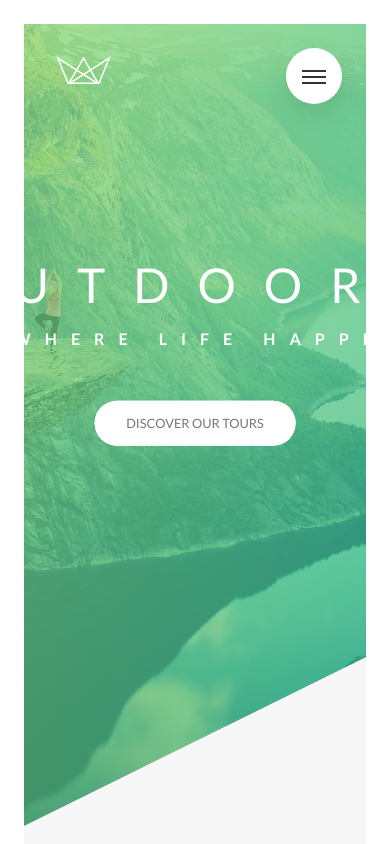
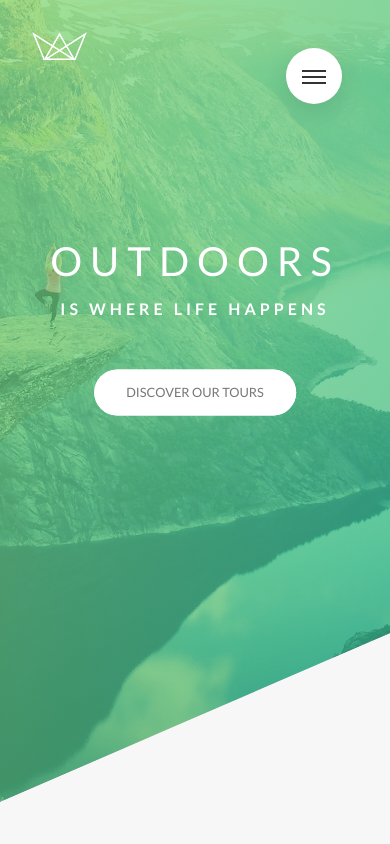
Before and after one commit to Harkindey/Natours-React, a React app: page / in a window 390 px wide. Shown: the top 844 px of the page. Built offline with nearby package versions, Linux system fonts and the light colour scheme.

Commit message:
Typography in Mobile

```diff
--- a/src/sass/abstract/_mixins.scss
+++ b/src/sass/abstract/_mixins.scss
@@ -25,9 +25,15 @@
  - tab-port
  - tab-land
 - big-desktop
+
+ORDER: Base + typography > general layout + grid > page layout > components
+
+1em  = 16px
 */
 
+
 @mixin respond($breakpoint) {
+
 	//600px
 	@if $breakpoint==phone {
 		@media (max-width: 37.5em) {
--- a/src/sass/base/_base.scss
+++ b/src/sass/base/_base.scss
@@ -27,4 +27,9 @@ html {
 
 body {
 	box-sizing: border-box;
+	padding: 3rem;
+
+	@include respond(tab-port) {
+		padding: 0;
+	}
 }
--- a/src/sass/base/_typography.scss
+++ b/src/sass/base/_typography.scss
@@ -4,7 +4,6 @@ body {
   /* font-size: 16px; */
   line-height: 1.7;
   color: $color-grey-dark;
-  padding: 3rem;
 }
 
 .heading-primary {
@@ -12,6 +11,9 @@ body {
   text-transform: uppercase;
   backface-visibility: hidden;
   margin-bottom: 6rem;
+
+
+
   &--main {
     display: block;
     font-size: 6rem;
@@ -20,23 +22,28 @@ body {
     animation-name: moveInLeft;
     animation-duration: 1s;
     animation-timing-function: ease-out;
+
+    @include respond(phone) {
+      letter-spacing: 1rem;
+      font-size: 5rem;
+    }
+
     /* ease-in */
     /* animation-delay: 3s;
        animation-iteration-count: 3;
     */
   }
+
   &--sub {
     display: block;
     font-size: 2rem;
     font-weight: 700;
     letter-spacing: 1.75rem;
     animation: moveInRight 1s ease-out;
-    /* animation-name: moveInRight;
-      animation-duration: 1s;
-      animation-timing-function: ease-out;  */
-    /* animation-delay: 3s;
-        animation-iteration-count: 3;
-        */
+
+    @include respond(phone) {
+      letter-spacing: .5rem;
+    }
   }
 }
 
@@ -51,6 +58,7 @@ body {
   color: transparent;
   letter-spacing: 2px;
   transition: all .2s;
+
   &:hover {
     transform: skewY(2deg) skewX(15deg) scale(1.1);
     text-shadow: .5rem 1rem 2rem rgba($color-black, .2);
@@ -65,6 +73,7 @@ body {
 
 .paragraph {
   font-size: $default-font-size;
+
   &:not(:last-child) {
     margin-bottom: 3rem;
   }
```
